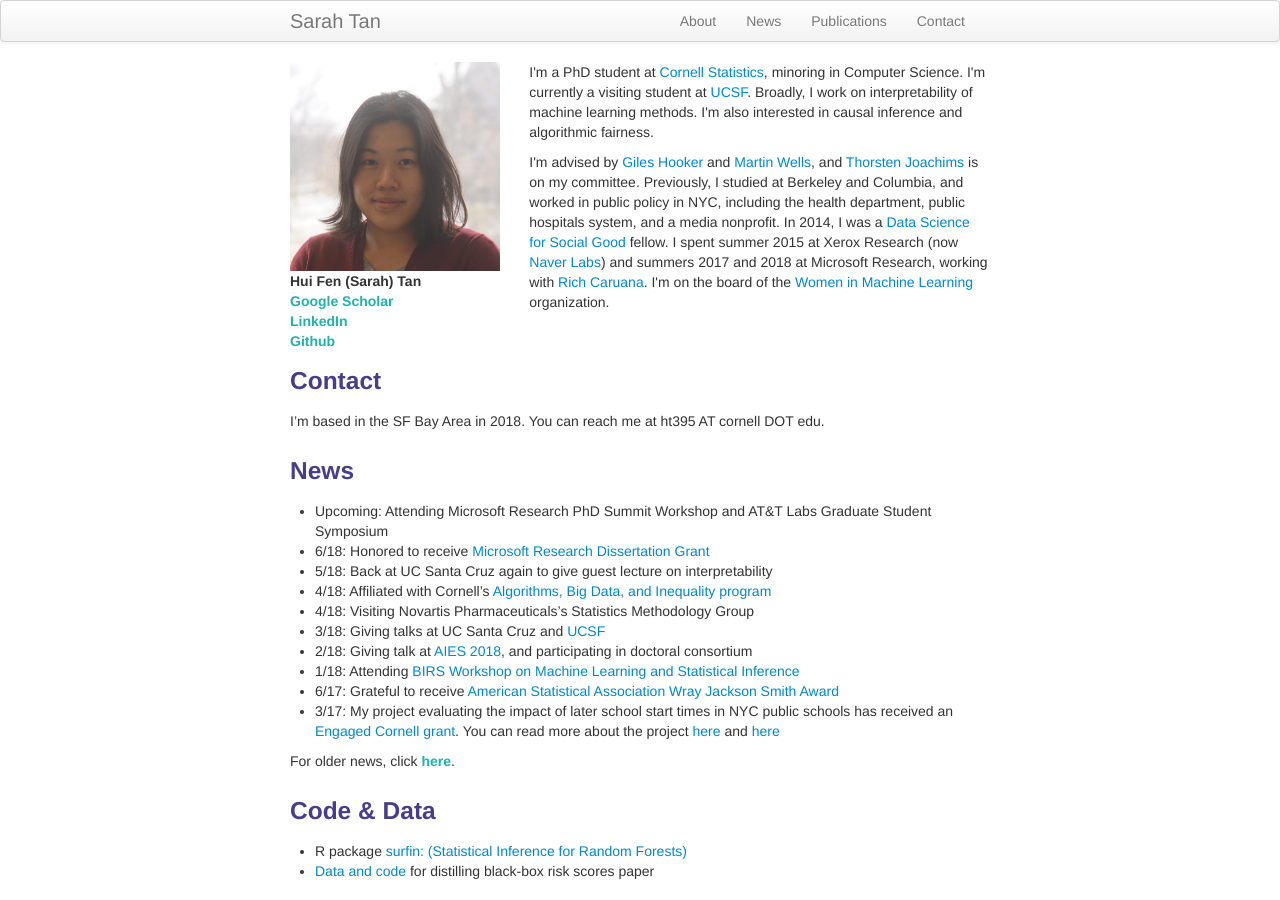
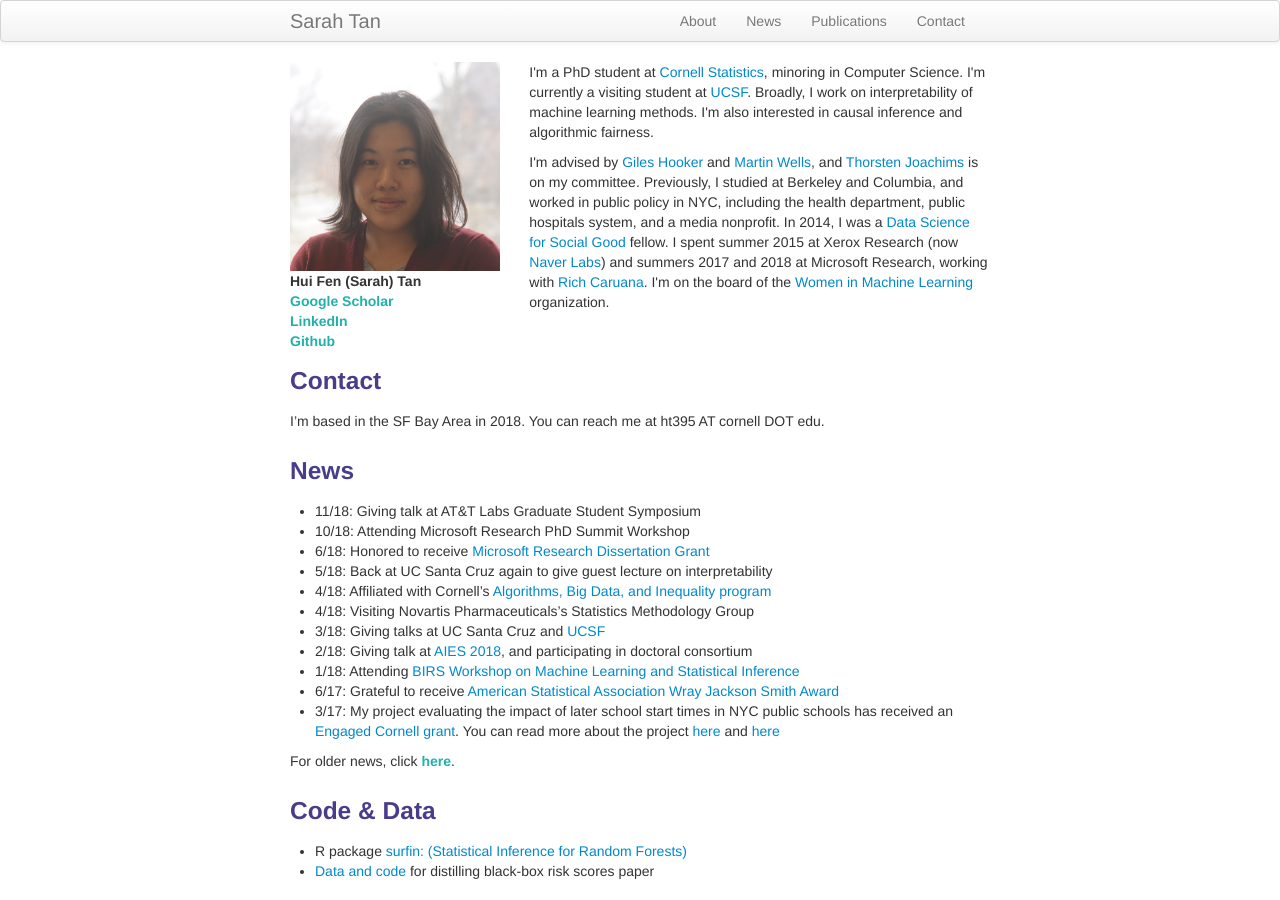
Before and after one commit to shftan/shftan.github.io, a Jekyll site: the page built from index.md, in a window 1280 px wide and 900 px high. Built offline with Jekyll 4.4.1, drawn with Linux system fonts in a browser that asks for light colours.

Commit message:
Update index.md

```diff
--- a/index.md
+++ b/index.md
@@ -30,7 +30,8 @@ I'm based in the SF Bay Area in 2018. You can reach me at ht395 AT cornell DOT e
 
 <div class="row-fluid" id="news"><h3>News</h3>
 </div>
-- Upcoming: Attending Microsoft Research PhD Summit Workshop and AT&T Labs Graduate Student Symposium
+- 11/18: Giving talk at AT&T Labs Graduate Student Symposium
+- 10/18: Attending Microsoft Research PhD Summit Workshop
 - 6/18: Honored to receive [Microsoft Research Dissertation Grant](https://www.microsoft.com/en-us/research/academic-program/dissertation-grant/#!grant-recipients)
 - 5/18: Back at UC Santa Cruz again to give guest lecture on interpretability
 - 4/18: Affiliated with Cornell's [Algorithms, Big Data, and Inequality program](http://socialsciences.cornell.edu/algorithms/)
```
